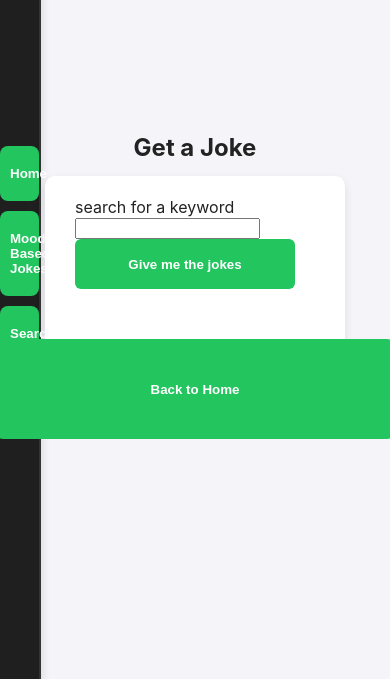
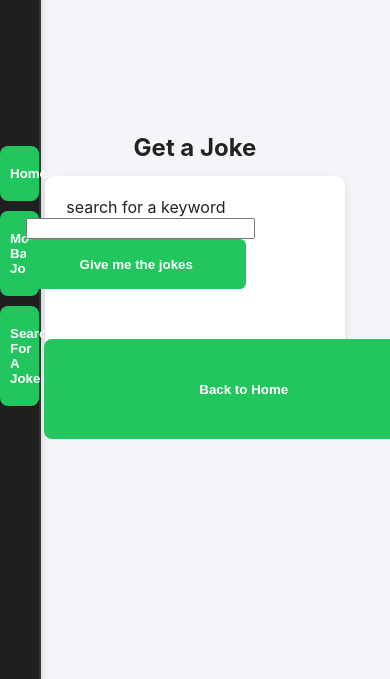
Before and after one commit to c-o-b-a-x/dad-joke-site, a Flask app: page /search in a window 390 px wide; the page is wider, and only the part inside the window is pictured. Shown: the part 146-825 px from the top of that part. Run offline with Flask 3, Linux system fonts and the light colour scheme.

Commit message:
fixed some styling

```diff
--- a/static/css/styles.css
+++ b/static/css/styles.css
@@ -208,3 +208,36 @@ a button {
 .form-search-container p {
   margin-bottom: 0;
 }
+
+#keyword {
+  padding-left: 40px;
+}
+
+#search {
+  padding-left: 46px;
+}
+
+@media screen and (max-width: 1024px) {
+  .joke-container {
+    max-width: 400px;
+    max-height: 200px;
+  }
+  #table {
+    margin-top: 20px;
+    padding: 10px;
+    max-width: 100px;
+  }
+
+  button {
+    cursor: pointer;
+  }
+  .sidebar {
+    position: fixed;
+  }
+  .search-home {
+    margin-left: 25vw;
+  }
+}
+button {
+  cursor: pointer;
+}
--- a/templates/joke.html
+++ b/templates/joke.html
@@ -54,6 +54,7 @@
         <h3 class="joke-title">Here's Your Joke!</h3>
         <p class="joke-text">{{joke}}</p>
       </div>
+
       {% endif %}
 
       <div class="joke-home-btn-container">
--- a/templates/search.html
+++ b/templates/search.html
@@ -22,7 +22,7 @@
       <div class="form-search-container">
         <form action="/search" method="POST" class="joke-form">
           <div class="form-group">
-            <p>search for a keyword</p>
+            <p id="keyword">search for a keyword</p>
             <input type="text" name="search" id="search" />
             <button type="submit" class="submit-btn" id="submit2">
               Give me the jokes
@@ -52,7 +52,9 @@
           </table>
           {% endif %}
         </form>
-        <a href="/"><button id="home">Back to Home</button></a>
+        <a href="/"
+          ><button id="home" class="search-home">Back to Home</button></a
+        >
       </div>
     </div>
   </body>
```
